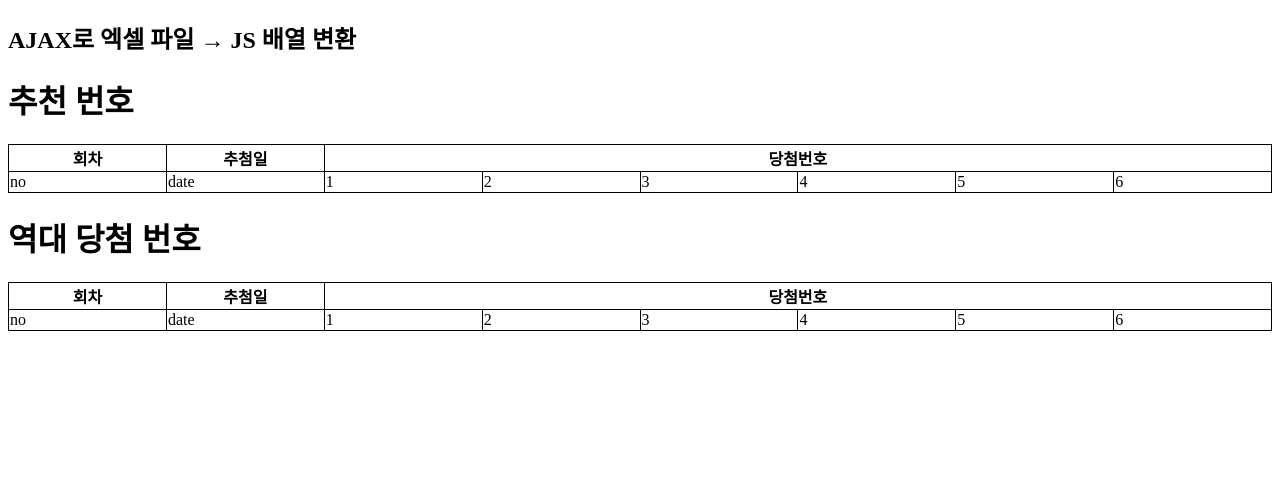
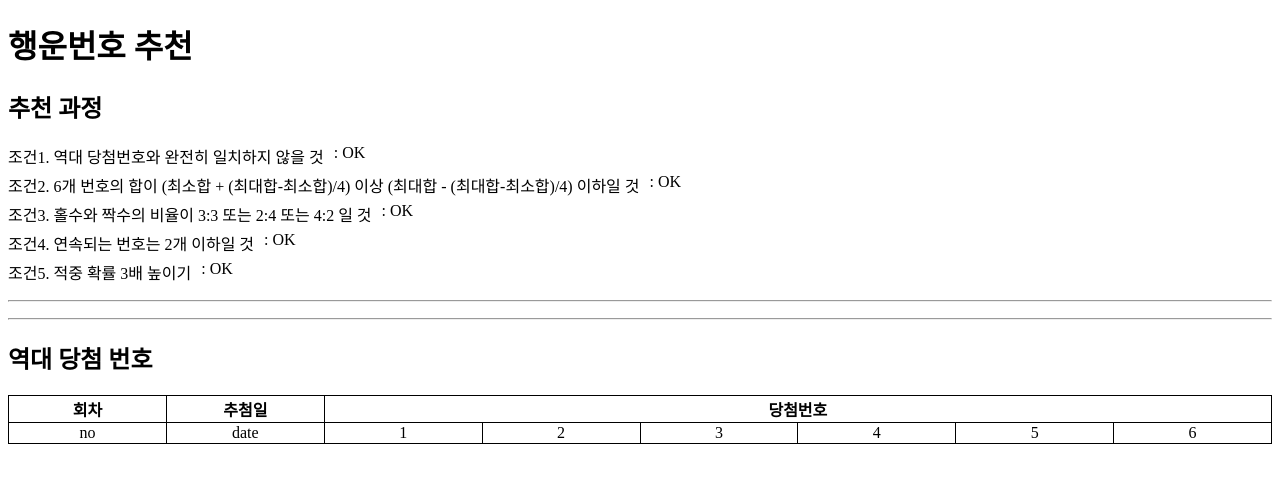
Before and after one commit to rukawa-dev/device_info, a website: page lotto.html in a window 1280 px wide. Drawn offline with Linux system fonts and the light colour scheme; no server answers.

Commit message:
ㅇㅇㅇ

```diff
--- a/lotto.html
+++ b/lotto.html
@@ -6,6 +6,7 @@
   <title>로또 데이터 AJAX 변환</title>
   <style>
     table{
+      text-align:center;
       display:table;
       table-layout:fixed;
       border-collapse:collapse;
@@ -14,39 +15,66 @@
     th, td{
       border:1px solid black;
     }
+
+    #result_table{
+      font-size:30px;
+    }
+
+    .list-98c294fe{
+      display:flex;
+      flex-direction:column;
+      gap:5px;
+      padding:0;
+
+      > li{
+        display:flex;
+        gap:10px;
+
+        &:after{
+          top:0px;
+          left:0px;
+          display:inline-block;
+          content:': OK';
+          z-index:0;
+        }
+      }
+
+    }
   </style>
   <script src="https://cdnjs.cloudflare.com/ajax/libs/xlsx/0.18.5/xlsx.full.min.js"></script>
   <script src="lotto.js"></script>
   <script src="lotto_select.js"></script>
 </head>
 <body>
-<h2>AJAX로 엑셀 파일 → JS 배열 변환</h2>
+<h1>행운번호 추천</h1>
 <pre id="result"></pre>
 
-<h1>추천 번호</h1>
+<h2>추천 과정</h2>
+<ul class="list-98c294fe">
+  <li>
+    <div>조건1. 역대 당첨번호와 완전히 일치하지 않을 것</div>
+  </li>
+  <li>
+    <div>조건2. 6개 번호의 합이 (최소합 + (최대합-최소합)/4) 이상 (최대합 - (최대합-최소합)/4) 이하일 것</div>
+  </li>
+  <li>
+    <div>조건3. 홀수와 짝수의 비율이 3:3 또는 2:4 또는 4:2 일 것</div>
+  </li>
+  <li>
+    <div>조건4. 연속되는 번호는 2개 이하일 것</div>
+  </li>
+  <li>
+    <div>조건5. 적중 확률 3배 높이기</div>
+  </li>
+</ul>
+
+<hr/>
 <table id="result_table">
-  <thead>
-  <tr>
-    <th>회차</th>
-    <th>추첨일</th>
-    <th colspan="6">당첨번호</th>
-  </tr>
-  </thead>
   <tbody>
-  <tr>
-    <td id="attemptCount">no</td>
-    <td>date</td>
-    <td>1</td>
-    <td>2</td>
-    <td>3</td>
-    <td>4</td>
-    <td>5</td>
-    <td>6</td>
-  </tr>
   </tbody>
 </table>
-
-<h1>역대 당첨 번호</h1>
+<hr/>
+<h2>역대 당첨 번호</h2>
 <table id="history_table">
   <thead>
   <tr>
--- a/lotto_select.js
+++ b/lotto_select.js
@@ -164,7 +164,7 @@ function renderRecommend(Data) {
  * 추천 번호 세트가 n번 중복될 때까지 생성 후 단일 세트 표시
  */
 function renderRecommendWithDupCheck(Data) {
-  const DUP_TARGET = 8; // 중복 횟수 설정
+  const DUP_TARGET = 1; // 중복 횟수 설정
   const tbody = document.querySelector('#result_table tbody');
   tbody.innerHTML = ''; // 기존 행 삭제
 
@@ -194,9 +194,8 @@ function renderRecommendWithDupCheck(Data) {
 
   const tr = document.createElement('tr');
   tr.innerHTML = `
-    <td>최종추천</td>
-    <td>-</td>
-    ${finalSet.map(num => `<td>${num}</td>`).join('')}
+    <th>최종추천</th>
+    <td>${finalSet.map(num => `${num}`).join(',')}</td>
   `;
   tbody.appendChild(tr);
 }
```
